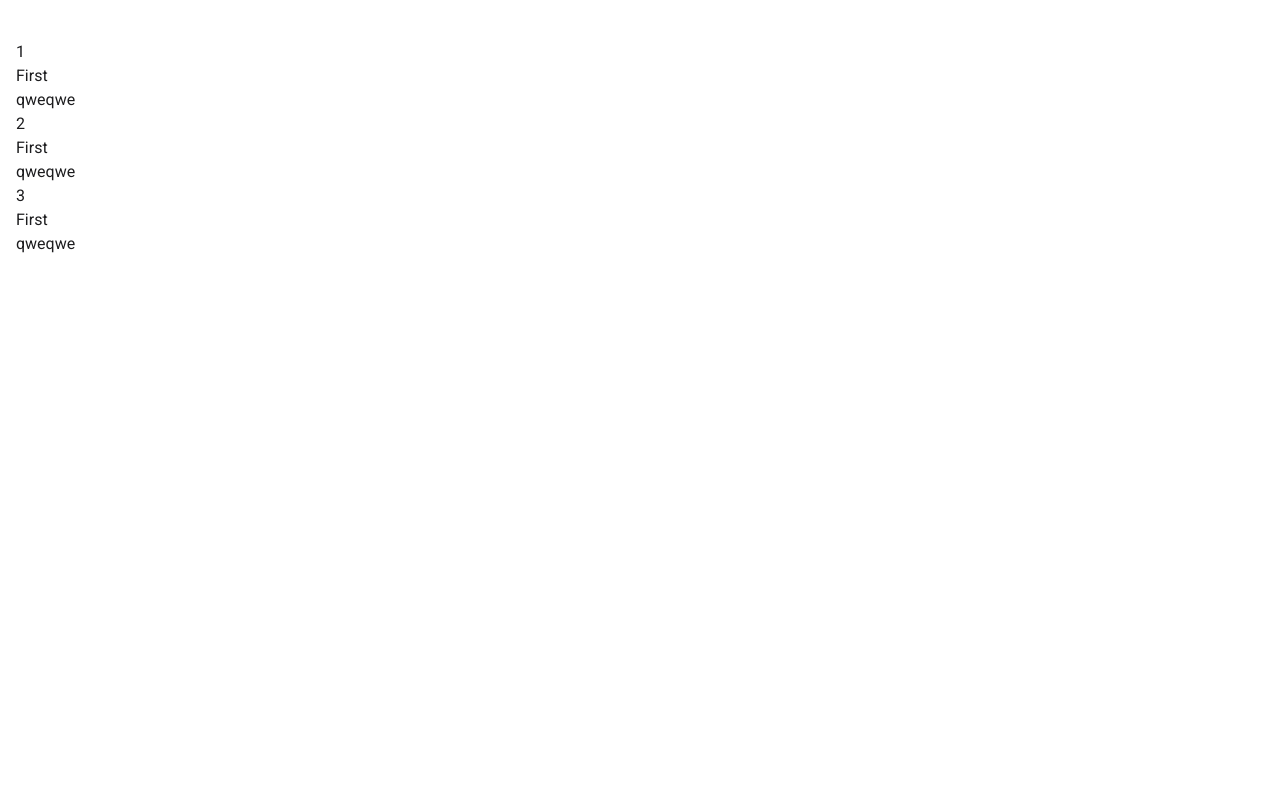
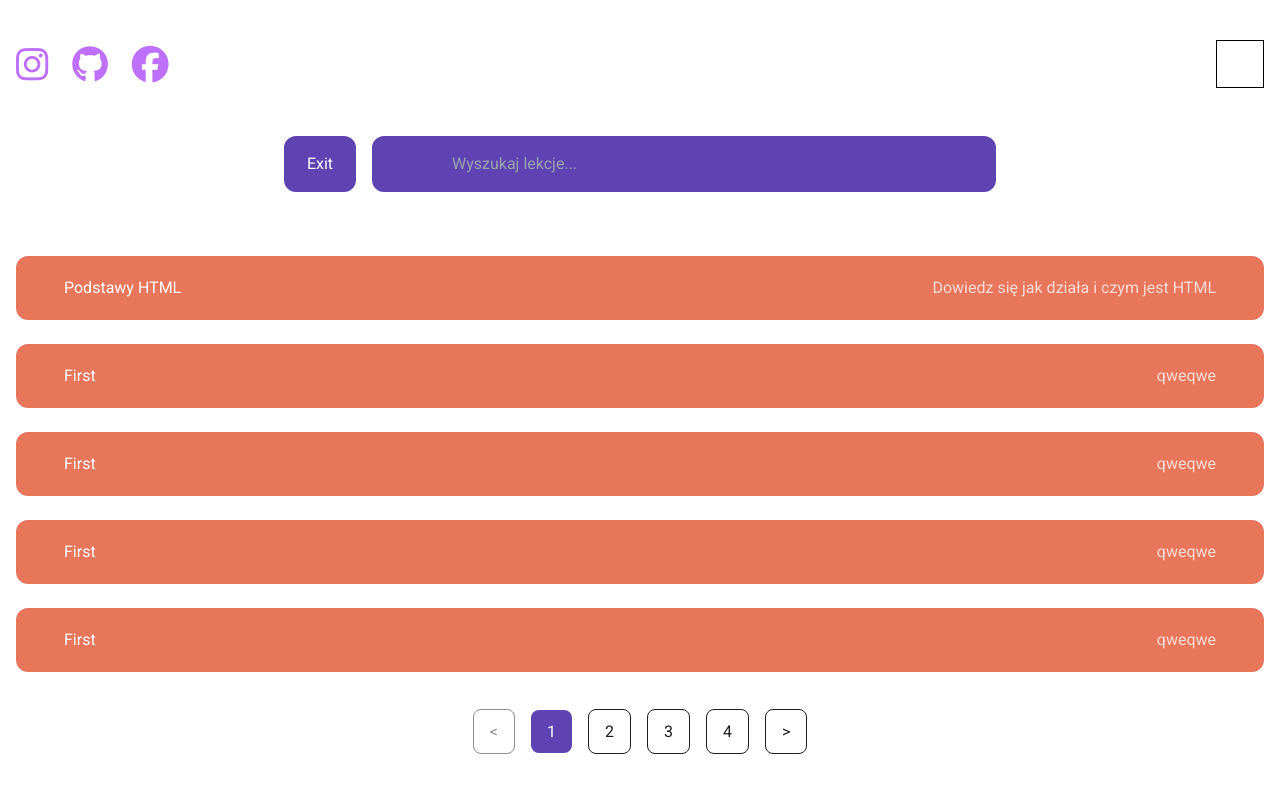
Before and after one commit to kxGeou/ByteBasics, a React (Create React App) app in the folder bytebasics/: page /HTMLMainPage in a window 1280 px wide. Shown: the top 800 px of the page. Built offline with nearby package versions, Linux system fonts and the light colour scheme.

Commit message:
Pagination, searchBar

```diff
--- a/bytebasics/package.json
+++ b/bytebasics/package.json
@@ -8,6 +8,7 @@
     "@testing-library/user-event": "^13.5.0",
     "react": "^18.3.1",
     "react-dom": "^18.3.1",
+    "react-paginate": "^8.2.0",
     "react-router-dom": "^6.27.0",
     "react-scripts": "5.0.1",
     "sass": "^1.80.3",
--- a/bytebasics/src/HTMLData.json
+++ b/bytebasics/src/HTMLData.json
@@ -1,8 +1,21 @@
-[{"id": 1,"Name": "First", "Description": "qweqwe"},
-{"id": 2,"Name": "First", "Description": "qweqwe"},
-{"id": 3,"Name": "First", "Description": "qweqwe"},
-{"id": 4,"Name": "First", "Description": "qweqwe"},
-{"id": 5,"Name": "First", "Description": "qweqwe"},
-{"id": 6,"Name": "First", "Description": "qweqwe"},
-{"id": 7,"Name": "First", "Description": "qweqwe"}
+[{"id": 1,"Level": "Podstawy HTML", "Description": "Dowiedz się jak działa i czym jest HTML", "LinkTo" : "/home"},
+{"id": 2,"Level": "First", "Description": "qweqwe"},
+{"id": 3,"Level": "First", "Description": "qweqwe"},
+{"id": 4,"Level": "First", "Description": "qweqwe"},
+{"id": 5,"Level": "First", "Description": "qweqwe"},
+{"id": 6,"Level": "First", "Description": "qweqwe"},
+{"id": 2,"Level": "First", "Description": "qweqwe"},
+{"id": 3,"Level": "First", "Description": "qweqwe"},
+{"id": 4,"Level": "First", "Description": "qweqwe"},
+{"id": 5,"Level": "First", "Description": "qweqwe"},
+{"id": 2,"Level": "First", "Description": "qweqwe"},
+{"id": 3,"Level": "First", "Description": "qweqwe"},
+{"id": 4,"Level": "First", "Description": "qweqwe"},
+{"id": 5,"Level": "First", "Description": "qweqwe"},
+{"id": 6,"Level": "First", "Description": "qweqwe"},
+{"id": 2,"Level": "First", "Description": "qweqwe"},
+{"id": 3,"Level": "First", "Description": "qweqwe"},
+{"id": 4,"Level": "First", "Description": "qweqwe"},
+{"id": 6,"Level": "First", "Description": "qweqwe"},
+{"id": 7,"Level": "First", "Description": "qweqwe"}
 ]
--- /dev/null
+++ b/bytebasics/src/components/htmlPage/searchBar.jsx
@@ -0,0 +1,31 @@
+import React, { useState } from 'react';
+import LessonData from '../../HTMLData.json';
+import '../../style/HTML/mainHTML.scss';
+const SearchBar = ({ setLesson }) => {
+  const [searchTerm, setSearchTerm] = useState('');
+
+  const handleSearch = (e) => {
+    const value = e.target.value;
+    setSearchTerm(value);
+
+    const filteredLessons = LessonData.filter(lesson =>
+      lesson.Level && lesson.Level.toLowerCase().includes(value.toLowerCase()) || lesson.Description && lesson.Description.toLowerCase().includes(value.toLowerCase())
+    );
+
+    setLesson(filteredLessons);
+  };
+
+  return (
+    <div className="search-bar">
+      <a className='backBtn' href='/home'>Exit</a>
+      <input
+        type="text"
+        placeholder="Wyszukaj lekcje..."
+        value={searchTerm}
+        onChange={handleSearch}
+      />
+    </div>
+  );
+};
+
+export default SearchBar;
--- a/bytebasics/src/pages/HTML/MainHTML.jsx
+++ b/bytebasics/src/pages/HTML/MainHTML.jsx
@@ -1,25 +1,60 @@
-import React from 'react'
-import { useState } from 'react';
-// import Header from '../../components/mainPage/header'
-// import Footer from '../../assets/footer'
+// src/pages/MainHTML.js
+import React, { useState } from 'react';
+import '../../style/HTML/mainHTML.scss';
+import '../../style/mainPage.scss';
+import ReactPaginate from 'react-paginate';
+import Header from '../../components/mainPage/header';
+import Footer from '../../assets/footer';
 import LessonData from '../../HTMLData.json';
+import SearchBar from '../../components/htmlPage/searchBar';
+
 function MainHTML() {
-  const [lessons, setLesson] = useState(LessonData.slice(0,3));
+  const [lessons, setLesson] = useState(LessonData.slice(0, 100));
+  const [pageNumber, setPageNumber] = useState(0);
+
+  const lessonPerPage = 5;
+  const pagesVisited = pageNumber * lessonPerPage;
+
+  const displayLessons = lessons
+    .slice(pagesVisited, pagesVisited + lessonPerPage)
+    .map((lesson) => {
+      return (
+        <a key={lesson.id} className="lesson" href={lesson.LinkTo}>
+          <h3 className="title">{lesson.Level}</h3>
+          <p className="desc">{lesson.Description}</p>
+        </a>
+      );
+    });
+
+  const pageCount = Math.ceil(lessons.length / lessonPerPage);
+
+  const changePage = ({ selected }) => {
+    setPageNumber(selected);
+  };
 
   return (
-    <div>
-      {lessons.map((lesson) => {
-        return(
-          <div className='lesson'>
-            <h3>{lesson.id}</h3>
-            <h3>{lesson.Name}</h3>
-            <h3>{lesson.Description}</h3>
-          </div>
-        )
-      })}
-
+    <div className="wrapper">
+      <div className="mainContainer">
+        <Header />
+        <SearchBar setLesson={setLesson} />
+        <div className="paginationWrapper mt-16">
+          {displayLessons}
+          <ReactPaginate
+            previousLabel={"<"}
+            nextLabel={">"}
+            pageCount={pageCount}
+            onPageChange={changePage}
+            containerClassName={"paginationBtn"}
+            previousLinkClassName={"previousBtn"}
+            nextLinkClassName={"nextBtn"}
+            disabledClassName={"disabledBtn"}
+            activeClassName={"activeBtn"}
+          />
+        </div>
+        <Footer />
+      </div>
     </div>
-  )
+  );
 }
 
-export default MainHTML
+export default MainHTML;
--- /dev/null
+++ b/bytebasics/src/style/HTML/mainHTML.scss
@@ -0,0 +1,102 @@
+$textColor: #1D1D1F;
+$mainColor: #5F43B2;
+$secondColor: #BE6FFB;
+$htmlColor: #E8765A;
+$cssColor: #7089E8;
+$jsColor: #E9D555;
+
+
+.lesson {
+    display: flex;
+    align-items: center;
+    justify-content: space-between;
+    padding: 0rem 3rem;
+    height: 4rem;
+    width: 100%;
+    border-radius: 12px;
+    margin-top: 1.5rem;
+    margin-bottom: 1.5rem;
+    color: white;
+    background-color: $htmlColor;
+
+    .desc {
+        opacity: 75%;
+    }
+}
+
+.backBtn {
+    display: flex;
+    justify-content: center;
+    align-items: center;
+    border-radius: 12px;
+    color: white;
+    margin-right: 1rem;
+    height: 3.5rem;
+    width: 4.5rem;
+    background-color: $mainColor;
+}
+
+.paginationBtn {
+    display: flex;
+    justify-content: center;
+    align-items: center;
+    gap: 1rem;
+    margin-top: 3rem;
+}
+
+.paginationBtn a {
+    padding: 0.75rem 1rem;
+    border-radius: 0.5rem;
+    border: 1px solid $textColor;
+}
+
+.disabledBtn a{
+    opacity: 0.50;
+    cursor: not-allowed;
+}
+
+.activeBtn a {
+    color: white;
+    border: none;
+    background-color: $mainColor;
+}
+
+.search-bar {
+    display: flex;
+    justify-content: center;
+    align-items: center;
+    margin-top: 3rem;
+}
+input {
+    padding: 1rem 5rem;
+    width: 50%;
+    background-color: $mainColor;
+    color: white;
+    border-radius: 12px;
+}
+
+@media (max-width: 650px) {
+  .paginationWrapper {
+    display: flex;
+    flex-direction: column;
+    justify-content: center;
+    align-items: center;
+  }
+  .lesson {
+    flex-direction: column;
+    justify-content: center;
+    align-items: center;
+    margin-top: 0.75rem;
+    margin-bottom: 0.75rem;
+    width: 100%;
+    height: 7rem;
+  }
+  .title {
+    font-size: 1.2rem;
+    margin-bottom: 0.5rem;
+  }
+
+  input {
+    width: 90%;
+  }
+}
--- a/bytebasics/src/style/footer.scss
+++ b/bytebasics/src/style/footer.scss
@@ -14,7 +14,7 @@ $jsColor: #e9d555;
   justify-content: space-around;
   padding: 2rem;
   padding-bottom: 0;
-  margin-top: 12rem;
+  margin-top: 10rem;
   background-color: $mainColor;
   border-radius: 12px;
   gap: 3rem;
```
Also changed, not shown: 1 other file (tests, documents, lock files or other folders).
